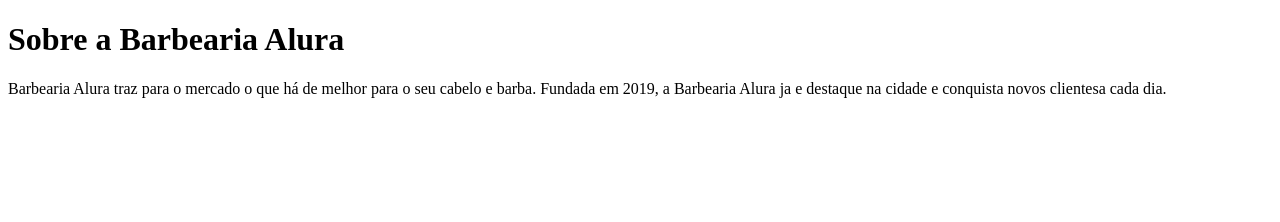
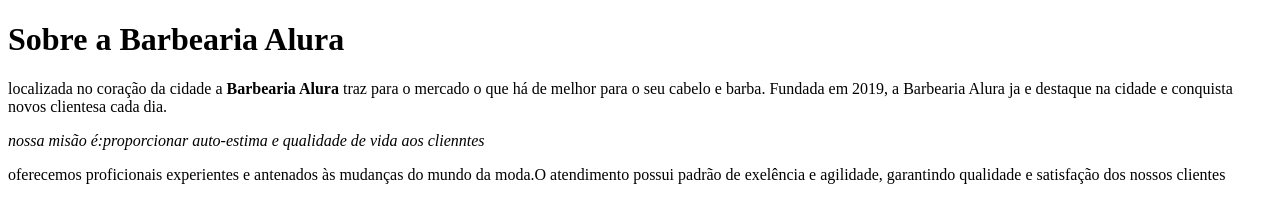
Before and after one commit to michaileksuelen/barbearia-alura, a plain HTML site: page index.html in a window 1280 px wide. Drawn offline with Linux system fonts and the light colour scheme.

Commit message:
foi adicionado marcaçoẽs

```diff
--- a/index.html
+++ b/index.html
@@ -7,6 +7,7 @@
 </head>
 <body>
  <h1>Sobre a Barbearia Alura</h1>
- <p>Barbearia Alura traz para o mercado o que há de melhor para o seu cabelo e barba. Fundada em 2019, a Barbearia Alura ja e destaque na cidade e conquista  novos clientesa cada dia.</p>
-</body>
+ <p>localizada no coração da cidade a <strong>Barbearia Alura</strong> traz para o mercado o que há de melhor para o seu cabelo e barba. Fundada em 2019, a Barbearia Alura ja e destaque na cidade e conquista  novos clientesa cada dia.
+<p><em>nossa misão é:proporcionar auto-estima e qualidade de vida aos clienntes</strong></em></p>
+ <p> oferecemos proficionais experientes e antenados às mudanças do mundo da moda.O atendimento possui padrão de exelência e agilidade, garantindo qualidade e satisfação dos nossos clientes  </p>
 </html>
```
